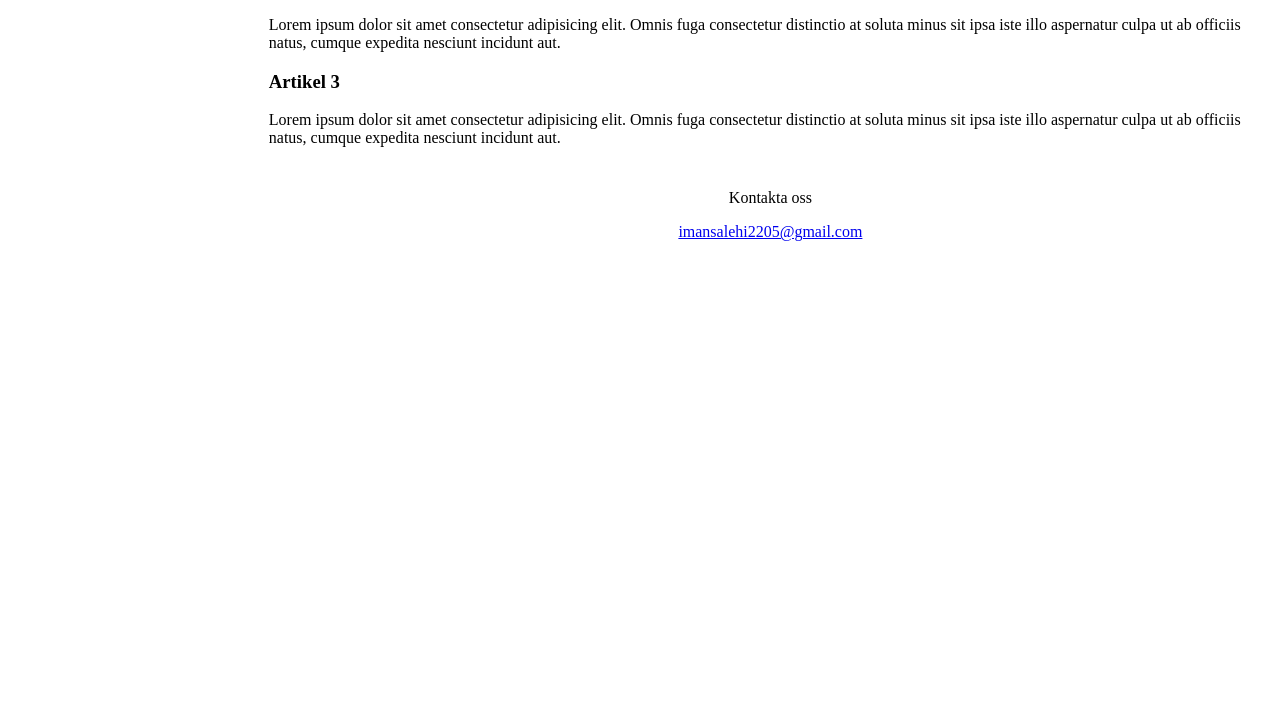
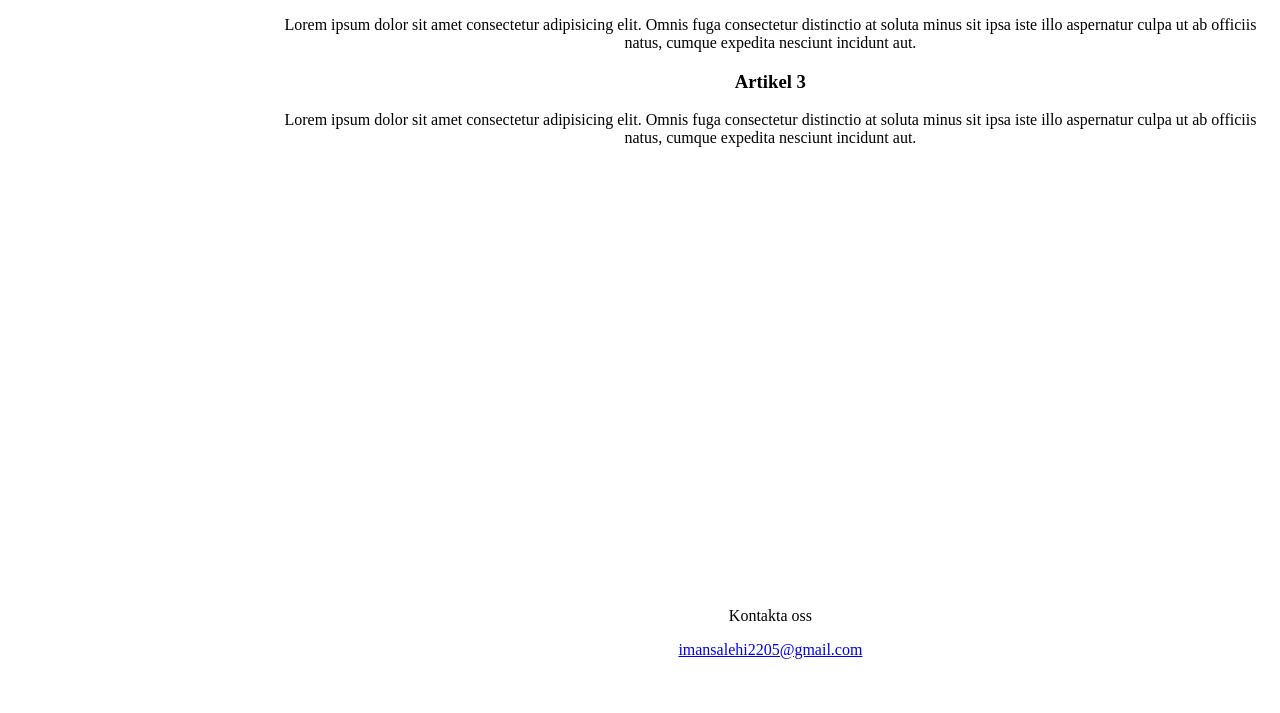
Before and after one commit to TE22B-Salehi-Iman/uppgift-grid-1, a plain HTML site: page main.html in a window 1280 px wide. Shown: the part 337-1050 px from the top of the page. Before the commit the page ends 800 px from the top, so only its background shows below. Drawn offline with Linux system fonts and the light colour scheme.

Commit message:
uppgift grid 1 update

```diff
--- a/drip.css
+++ b/drip.css
@@ -1,13 +1,18 @@
+
 .bigGrid{
     display: grid;
     grid-template-columns: 1fr 4fr;
-    grid-row: 1fr 4fr 1fr;
+    grid-template-rows: 1fr 4fr 1fr;
     gap: 10px;
 }
 
 .logo{
     height: 180px;
     width: auto;
+}
+
+main{
+    text-align: center;
 }
 
 h1{
```
